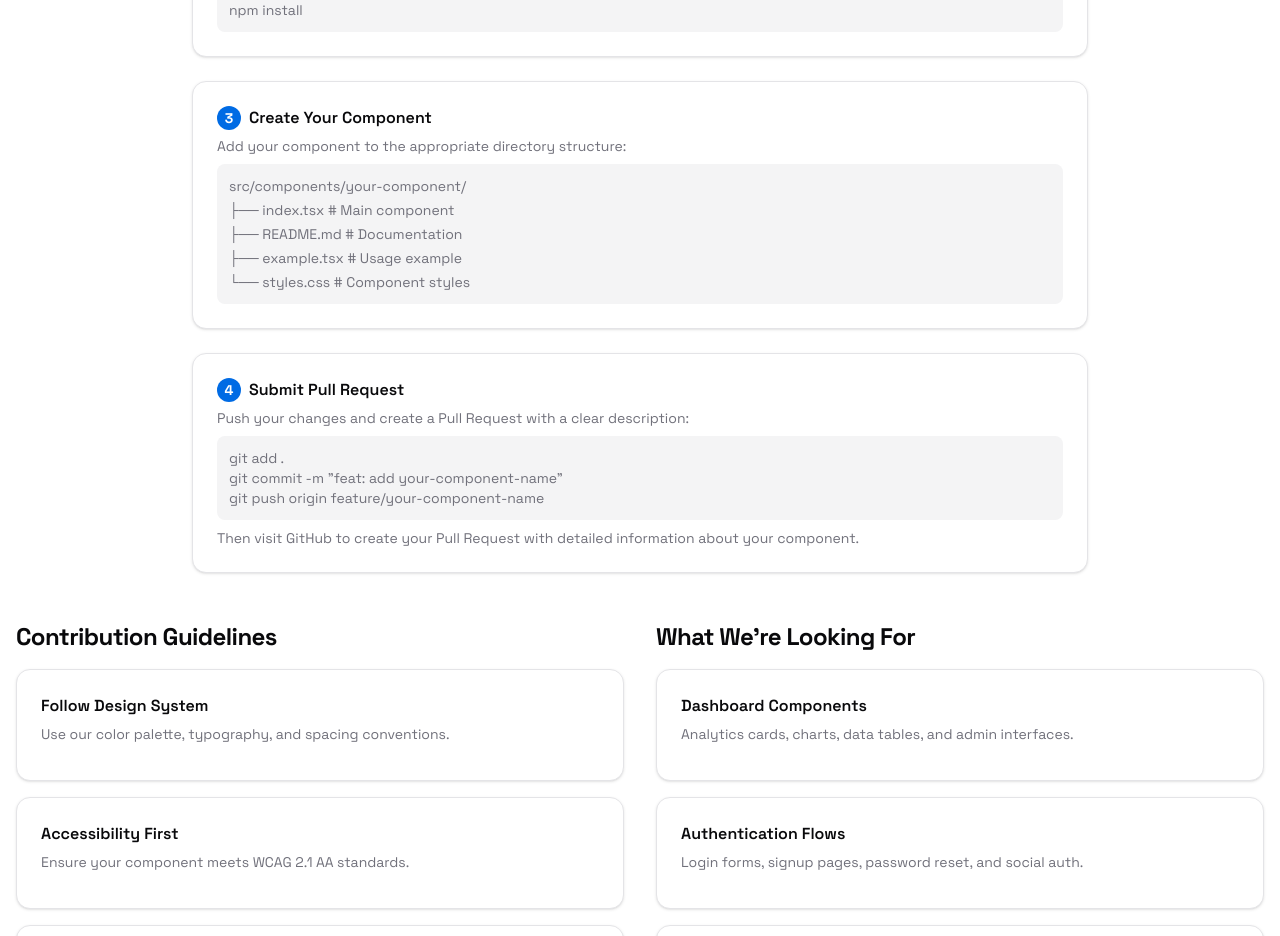
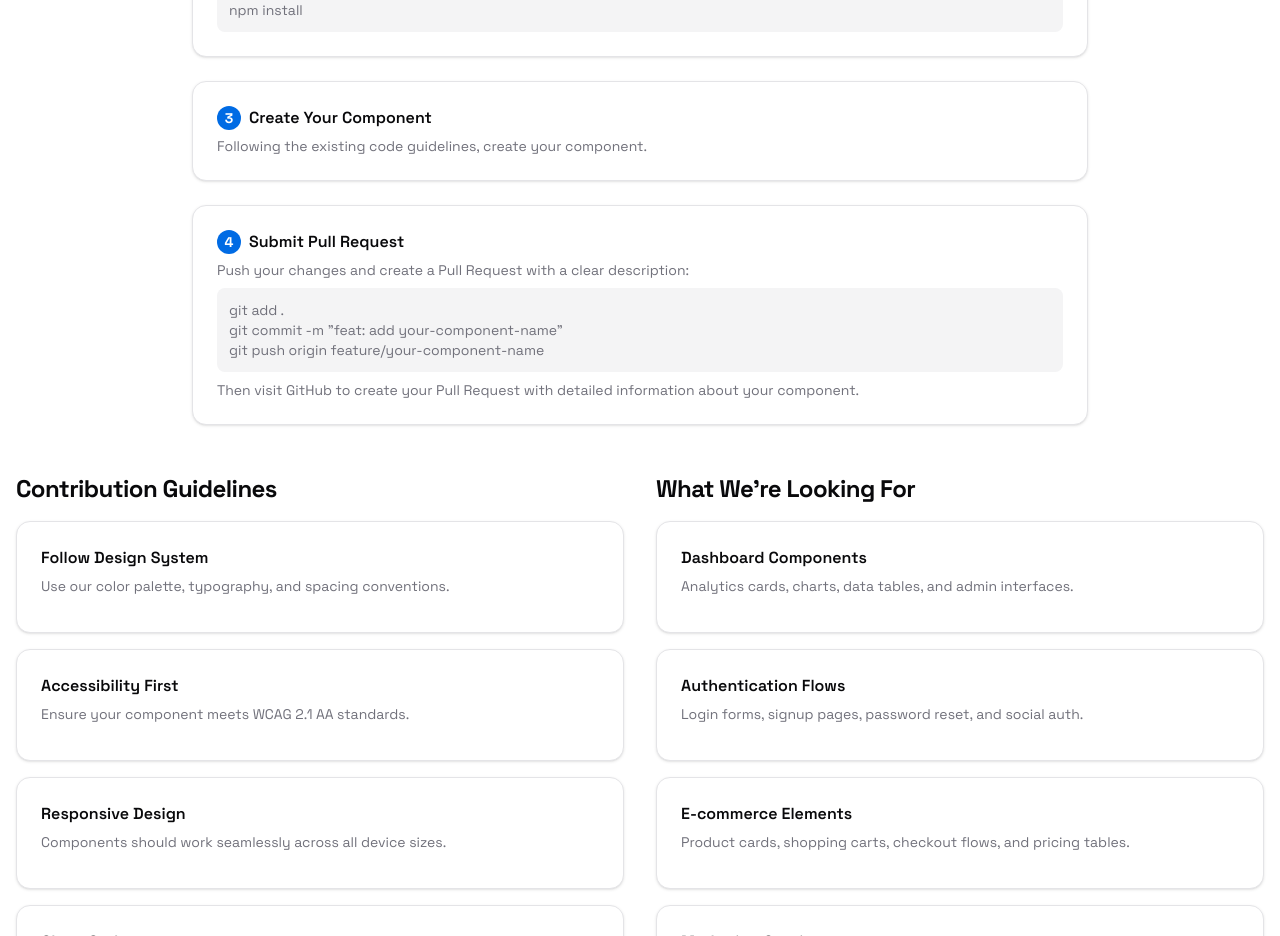
Before and after one commit to Trustless-Work/website-blocks, a Next.js app: page /contribute in a window 1280 px wide. Shown: the part 1120-2056 px from the top of the page. Built offline with nearby package versions, Linux system fonts and the light colour scheme.

Commit message:
refactor: update component creation instructions in Contribute view for clarity and adherence to code guidelines

```diff
--- a/src/modules/contribute/View.tsx
+++ b/src/modules/contribute/View.tsx
@@ -217,15 +217,9 @@ export const Contribute = () => {
                   </CardTitle>
                   <CardDescription className="space-y-2">
                     <p>
-                      Add your component to the appropriate directory structure:
+                      Following the existing code guidelines, create your
+                      component.
                     </p>
-                    <div className="bg-muted p-3 rounded-md font-mono text-sm space-y-1">
-                      <div>src/components/your-component/</div>
-                      <div>├── index.tsx # Main component</div>
-                      <div>├── README.md # Documentation</div>
-                      <div>├── example.tsx # Usage example</div>
-                      <div>└── styles.css # Component styles</div>
-                    </div>
                   </CardDescription>
                 </CardHeader>
               </Card>
```
